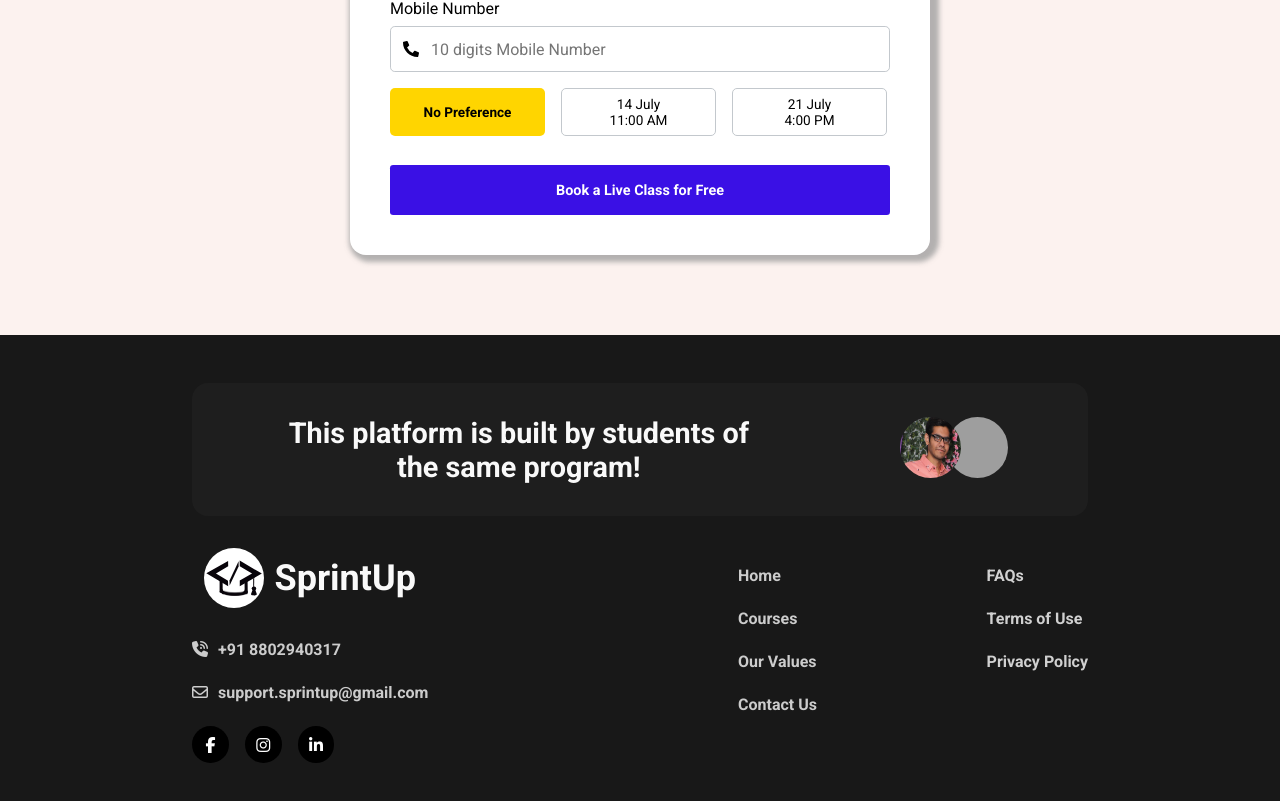
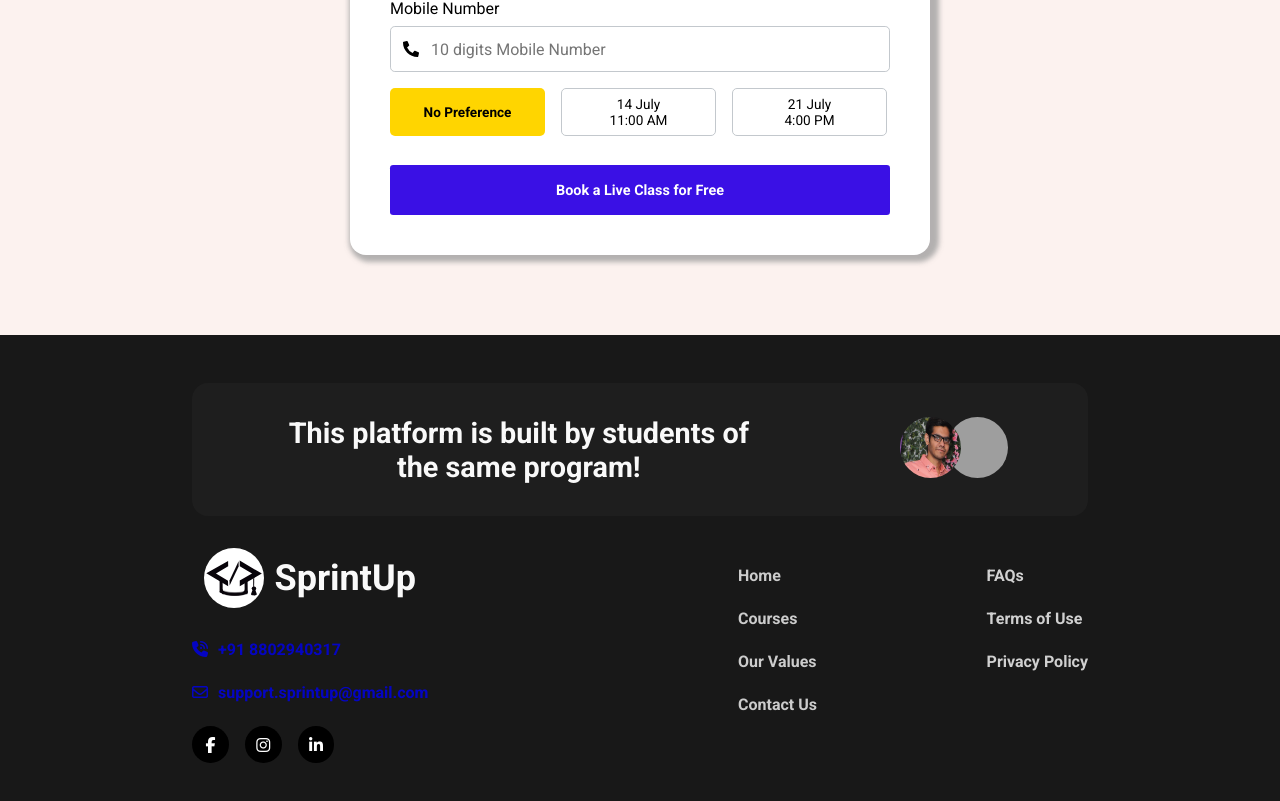
Before and after one commit to drumil32/Ed-Tech, a React (Vite) app in the folder frontend/: page / in a window 1280 px wide. Shown: the part 3377-4178 px from the top of the page. Built offline with nearby package versions, Linux system fonts and the light colour scheme; grey boxes are pictures that could not be loaded.

Commit message:
minor updates

```diff
--- a/frontend/src/components/organisms/BookLiveClass/BookLiveClass.tsx
+++ b/frontend/src/components/organisms/BookLiveClass/BookLiveClass.tsx
@@ -37,10 +37,10 @@ const BookLiveClassForm: React.FC = () => {
       return "Name must be at least 3 characters long.";
     }
     if (!namePattern.test(value)) {
-      return "Name can only contain alphabets and spaces.";
+      return "Name should only contain alphabets and spaces.";
     }
     if (value.trim().length > 50) {
-      return "Name can not have more than 50 characters.";
+      return "Name should not have more than 50 characters.";
     }
     return null;
   };
--- a/frontend/src/components/organisms/Footer/ContactInfo.tsx
+++ b/frontend/src/components/organisms/Footer/ContactInfo.tsx
@@ -10,15 +10,18 @@ const ContactInfo: React.FC = () => {
   interface ContactInfo {
     icon: JSX.Element;
     title: string;
+    link: string;
   }
   const contactInfoArray: ContactInfo[] = [
     {
       icon: <i className="fa-solid fa-phone-volume"></i>,
-      title: `${contactDetails.phone}`
+      title: `${contactDetails.phone}`,
+      link: `tel:${contactDetails.phone}`
     },
     {
       icon: <i className="fa-regular fa-envelope"></i>,
-      title: `${contactDetails.email}`
+      title: `${contactDetails.email}`,
+      link: `mailto:${contactDetails.email}`
     }
   ];
 
@@ -32,10 +35,12 @@ const ContactInfo: React.FC = () => {
       <ul>
         {
           contactInfoArray.map((item) => (
-            <li key={nanoid()}>
-              <span>{item.icon}</span>
-              <span>{item.title}</span>
-            </li>
+            <a href={item.link}>
+              <li key={nanoid()}>
+                <span>{item.icon}</span>
+                <span>{item.title}</span>
+              </li>
+            </a>
           ))
         }
       </ul>
--- a/frontend/src/components/organisms/Hero/Hero.tsx
+++ b/frontend/src/components/organisms/Hero/Hero.tsx
@@ -41,10 +41,10 @@ const Hero: React.FC = () => {
       return "Name must be at least 3 characters long.";
     }
     if (!namePattern.test(value)) {
-      return "Name can only contain alphabets and spaces.";
+      return "Name should only contain alphabets and spaces.";
     }
     if( value.trim().length>50 ){
-      return "Name can not have more than 50 characters.";
+      return "Name should not have more than 50 characters.";
     }
     return null;
   };
--- a/frontend/src/pages/ContactUs/ContactUs.tsx
+++ b/frontend/src/pages/ContactUs/ContactUs.tsx
@@ -26,11 +26,13 @@ const ContactUs: React.FC = () => {
       title: "Phone",
       value: contactDetails.phone,
       icon: <FiPhoneCall />,
+      link: `tel:${contactDetails.phone}`
     },
     {
       title: "Email",
       value: contactDetails.email,
       icon: <MdOutlineEmail />,
+      link: `mailto:${contactDetails.email}`
     },
   ];
   const validateName = (value: string): string | null => {
@@ -99,6 +101,7 @@ const ContactUs: React.FC = () => {
           {/* <p>Let us know what you’re after.</p> */}
           {contactData.map((data, i) => {
             return (
+              <a href={data.link}>
                 <div key={i} className={styles.contactDetalsBox}>
                   <div className={styles.icon}>{data.icon}</div>
                   <div className={styles.contactDetals}>
@@ -106,6 +109,7 @@ const ContactUs: React.FC = () => {
                     <p>{data.value}</p>
                   </div>
                 </div>
+              </a>
             );
           })}
         </div>
@@ -147,7 +151,7 @@ const ContactUs: React.FC = () => {
             ) : (
               <Button
                 text={formSubmitted ? "Thank You" : "Submit"}
-                style={{ width: "100%"}}
+                style={{ width: "100%" }}
                 disabled={formSubmitted}
               />
             )}
```
Lines whose indentation alone changed are shown as unchanged.
